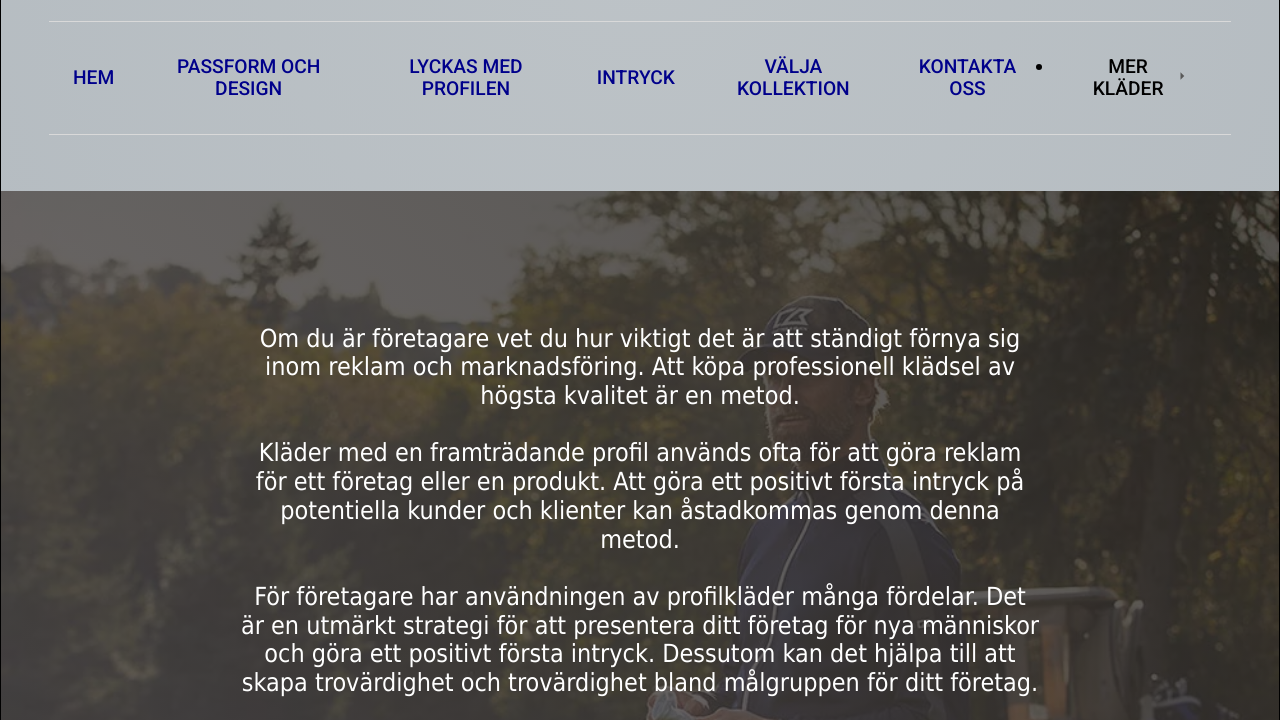
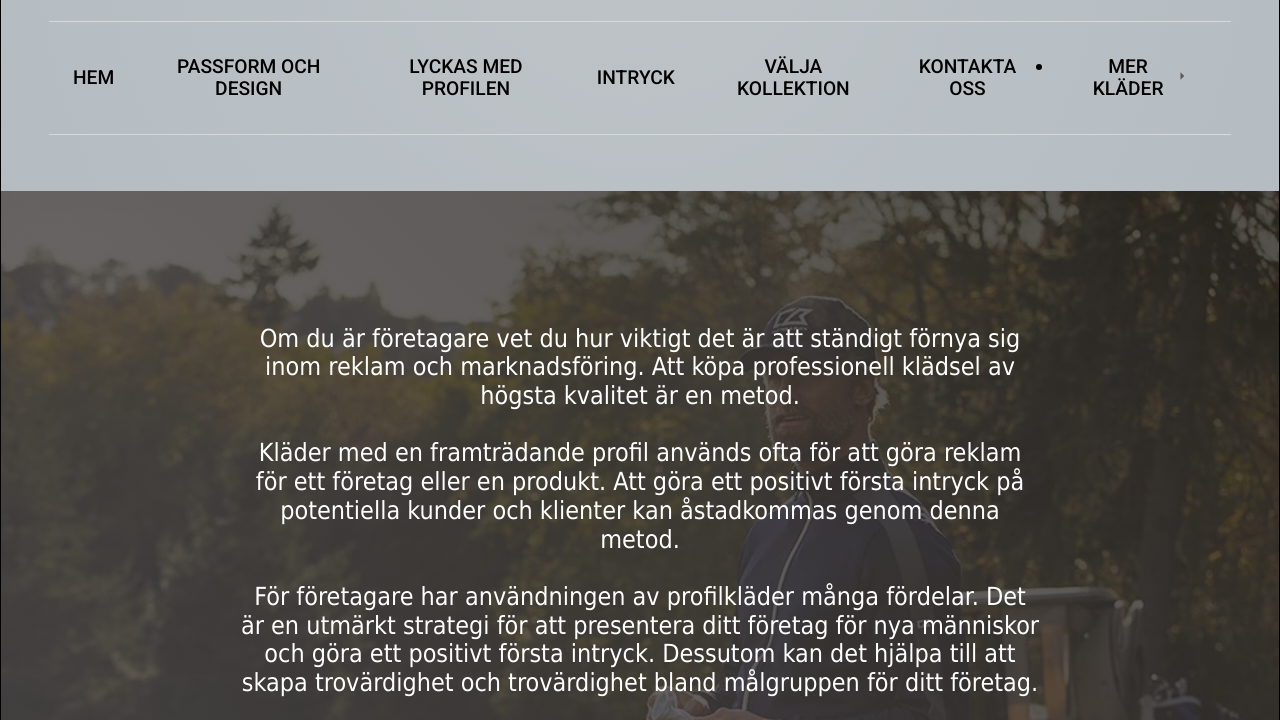
Before and after one commit to profilklader/profilklader-och-arbetsklader, a website built with Parcel: page index.html in a window 1280 px wide. Shown: the part 80-800 px from the top of the page. Built offline with nearby package versions, Linux system fonts and the light colour scheme.

Commit message:
Update CSS

```diff
--- a/style.css
+++ b/style.css
@@ -95,3 +95,7 @@ a {
   text-decoration: underline;
   color: darkblue;
 }
+
+nav div a{
+  color: black;
+}
```
